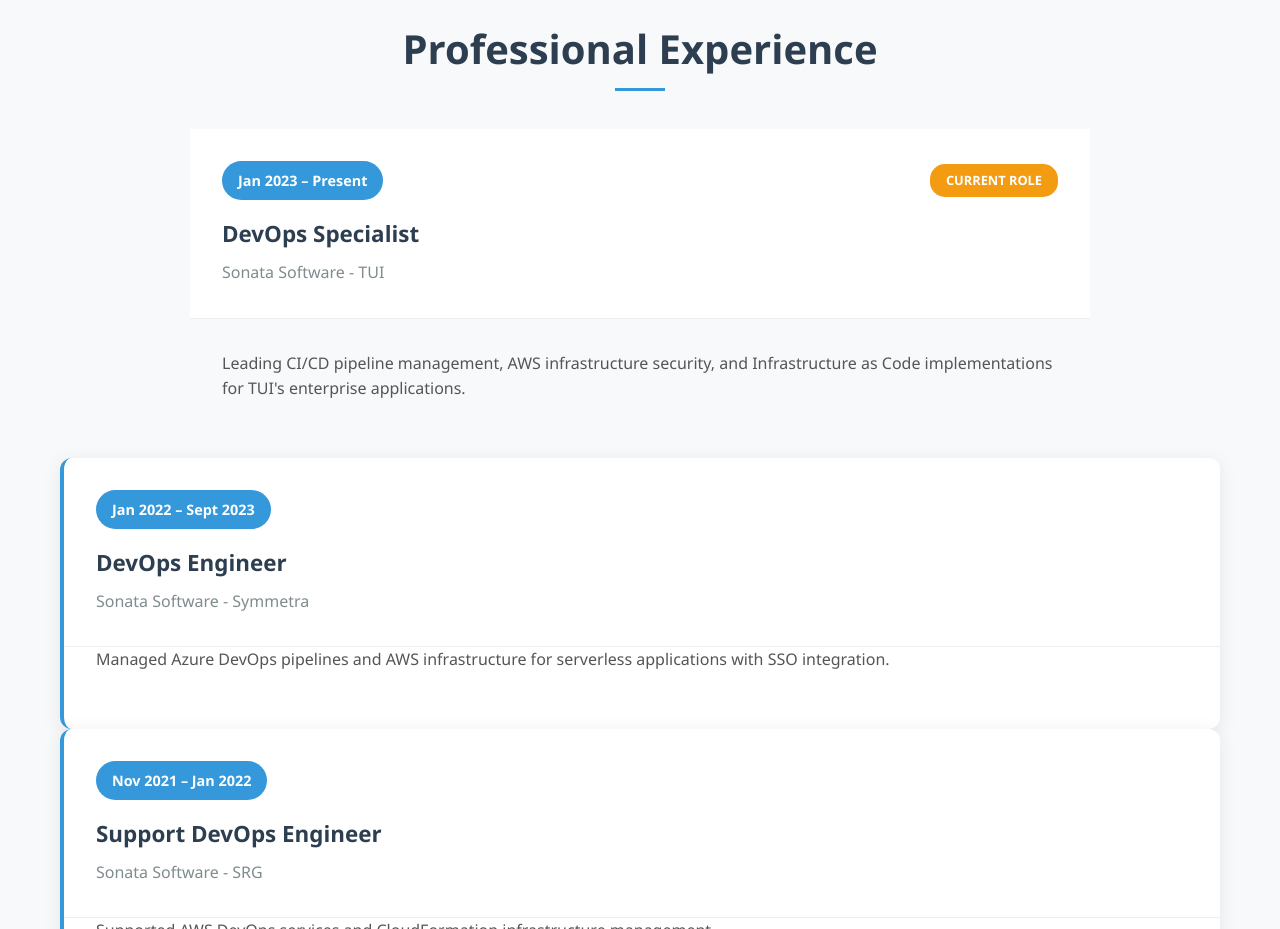
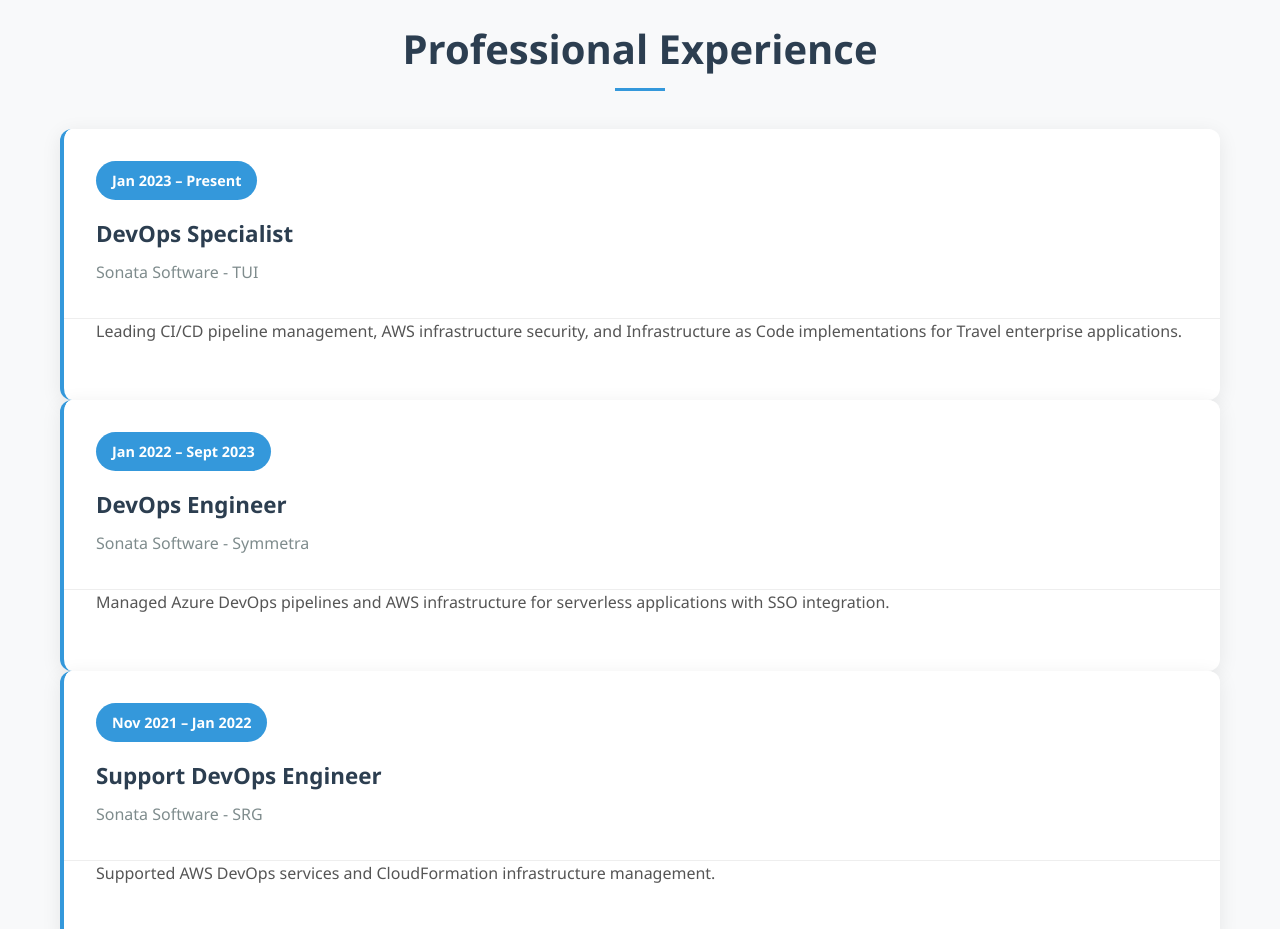
Before and after one commit to yukthad-codes/portfolio, a plain HTML site: page index.html in a window 1280 px wide. Shown: the part 2540-3469 px from the top of the page. Drawn offline with Linux system fonts and the light colour scheme.

Commit message:
deploy: 3b4ab0cdc5cb110dd56872d59f703b0235f12943

```diff
--- a/index.html
+++ b/index.html
@@ -188,12 +188,11 @@
     <section id="experience" class="experience">
         <div class="container">
             <h2 class="section-title">Professional Experience</h2>
-            <div class="experience-cards">
 
+            <div class="experience-card">
                 <div class="experience-header">
                     <div class="experience-meta">
                         <div class="experience-date">Jan 2023 – Present</div>
-                        <div class="experience-status">Current Role</div>
                     </div>
                     <div class="experience-title">
                         <h3>DevOps Specialist</h3>
@@ -203,7 +202,7 @@
                 <div class="experience-body">
                     <div class="experience-summary">
                         <p>Leading CI/CD pipeline management, AWS infrastructure security, and Infrastructure as Code
-                            implementations for TUI's enterprise applications.</p>
+                            implementations for Travel enterprise applications.</p>
                     </div>
                     <div class="experience-details">
                         <ul>
@@ -231,6 +230,7 @@
                     </div>
                 </div>
             </div>
+
 
             <div class="experience-card">
                 <div class="experience-header">
```
